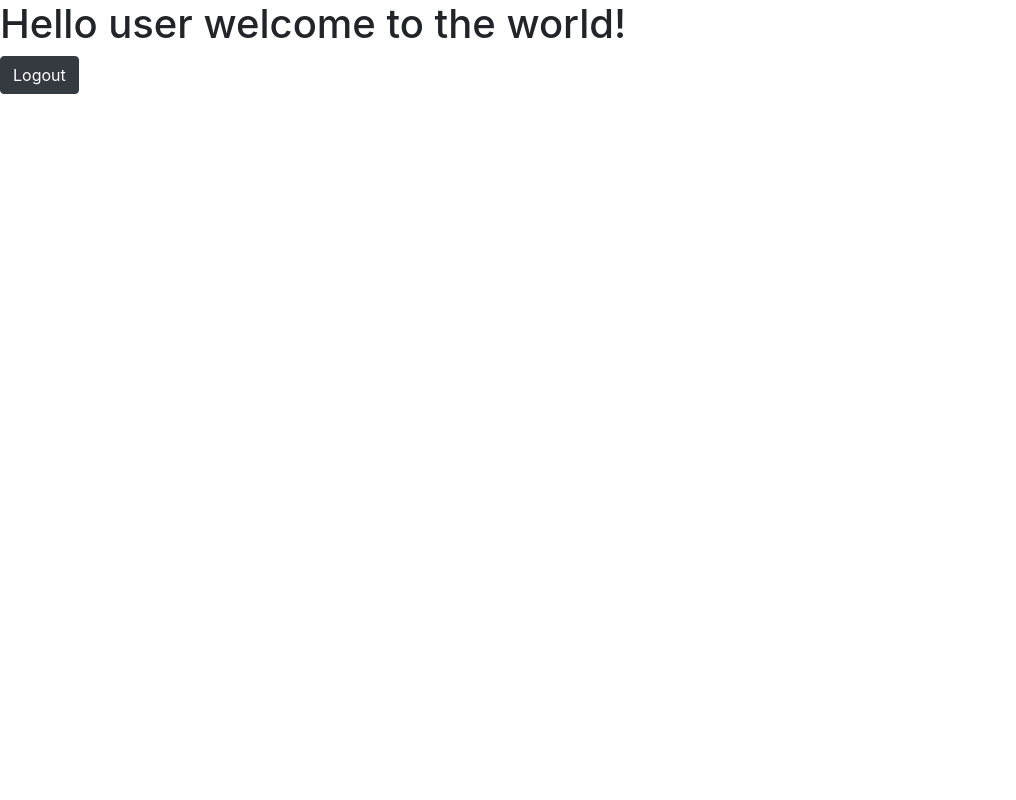
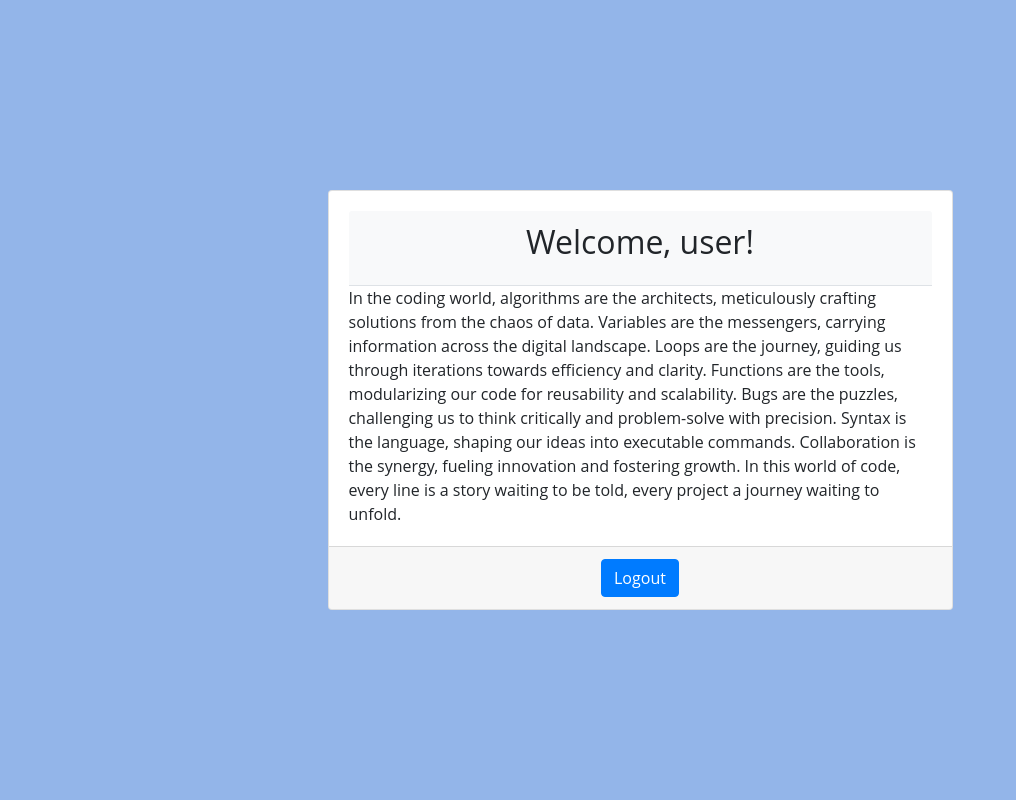
Before and after one commit to qntum-dev/log_form_django, a Django app: template auth_app/templates/dashboard.html in a window 1280 px wide. Shown: the whole page, without its empty margins (0-1016 px from the left). Run offline with Django 4.2, Linux system fonts and the light colour scheme; the template is opened without the code that fills it, so the values that code supplies are empty; a user stored in the database is signed in.

Commit message:
added changes

```diff
--- a/auth_app/templates/dashboard.html
+++ b/auth_app/templates/dashboard.html
@@ -1,9 +1,45 @@
-{% extends 'layouts/app.html' %}
+{% extends 'layouts/app.html' %} {% block content %}
+<style>
+  body {
+    background-color: rgb(147, 181, 233);
+    background-size: cover;
+    background-repeat: no-repeat;
+    background-position: center;
+    font-family: "Open Sans", sans-serif;
+  }
+    /* Style the card header */
+    .card-header {
+    background-color: #f8f9fa; /* Set header background color */
+    border-bottom: 1px solid #dee2e6; /* Add border to separate header */
+    /* padding: 10px 0; Add some padding */
+  }
+</style>
+<div class="row justify-content-center align-items-center vh-100">
+  <div class="col-sm-6">
+    <div class="card">
+      <div class="card-body">
+        <div class="card-header">
+          <h2 class="card-title text-center">
+            Welcome, {{ request.user.username }}!
+          </h2>
+        </div>
 
-{% block content %}
-
-<h1>Hello {{ request.user.username }} welcome to the world!</h1>
-<a href="{% url 'logout' %}" class="btn btn-dark">Logout</a>
-
+        In the coding world, algorithms are the architects, meticulously
+        crafting solutions from the chaos of data. Variables are the messengers,
+        carrying information across the digital landscape. Loops are the
+        journey, guiding us through iterations towards efficiency and clarity.
+        Functions are the tools, modularizing our code for reusability and
+        scalability. Bugs are the puzzles, challenging us to think critically
+        and problem-solve with precision. Syntax is the language, shaping our
+        ideas into executable commands. Collaboration is the synergy, fueling
+        innovation and fostering growth. In this world of code, every line is a
+        story waiting to be told, every project a journey waiting to unfold.
+      </div>
+      <div class="card-footer text-center">
+        <a href="{% url 'logout' %}" class="btn btn-primary">Logout</a>
+      </div>
+    </div>
+  </div>
+</div>
 
 {% endblock %}
--- a/auth_app/urls.py
+++ b/auth_app/urls.py
@@ -3,7 +3,7 @@ from . import views
 
 
 urlpatterns = [
-    path('register/',views.register_view,name='register'),
+    path('',views.register_view,name='register'),
     path('login/',views.login_view,name='login'),
     path('logout/',views.logout_view,name='logout'),
     path('dashboard/',views.dashboard_view,name='dashboard')
--- a/auth_project/urls.py
+++ b/auth_project/urls.py
@@ -20,5 +20,5 @@ from django.urls import path, include
 
 urlpatterns = [
     path('admin/', admin.site.urls),
-    path('auth/',include('auth_app.urls'))
+    path('',include('auth_app.urls'))
 ]
```
Also changed, not shown: auth_app/templates/auth/login.html (+21 -15 lines), auth_app/templates/auth/register.html (+46 -17 lines), 1 other file.
